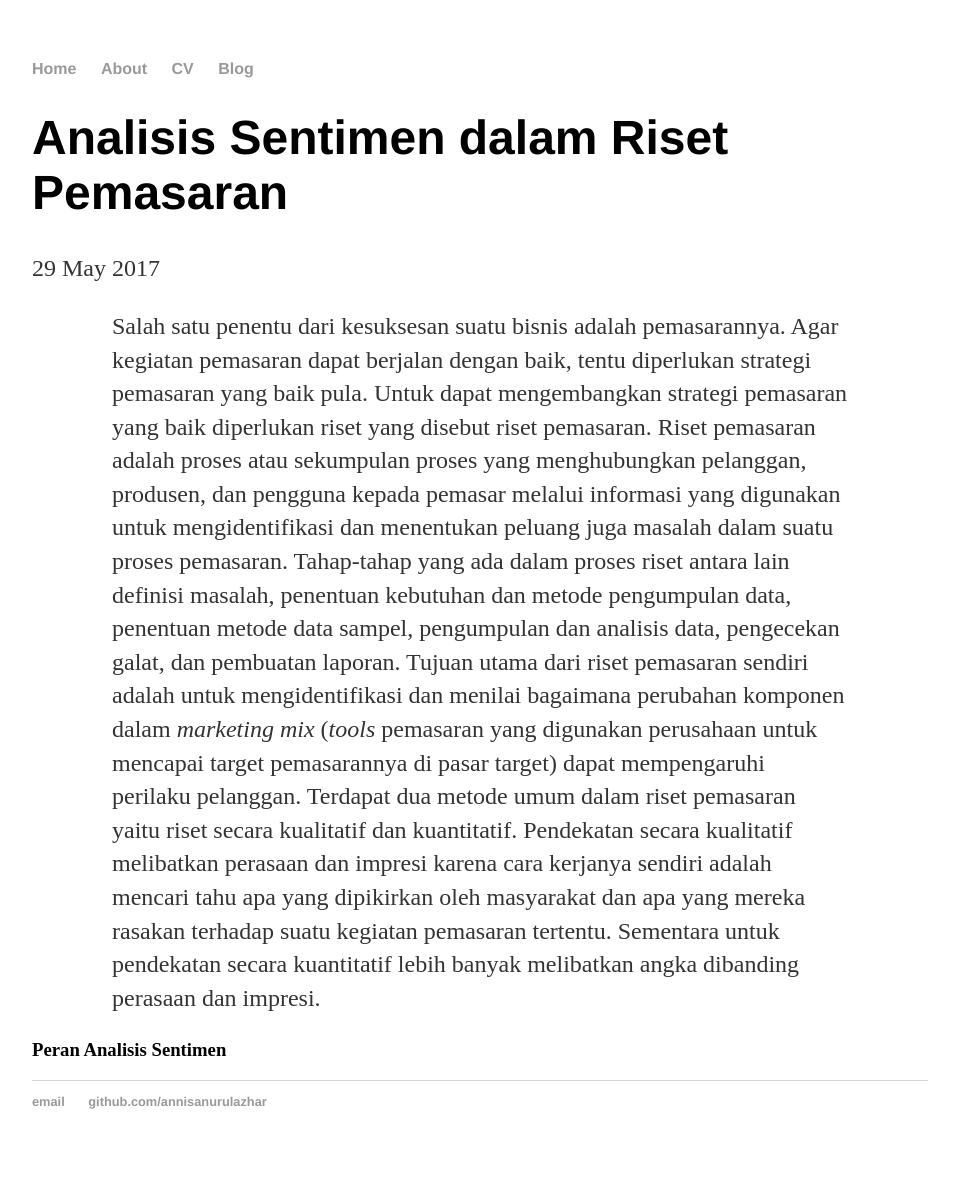
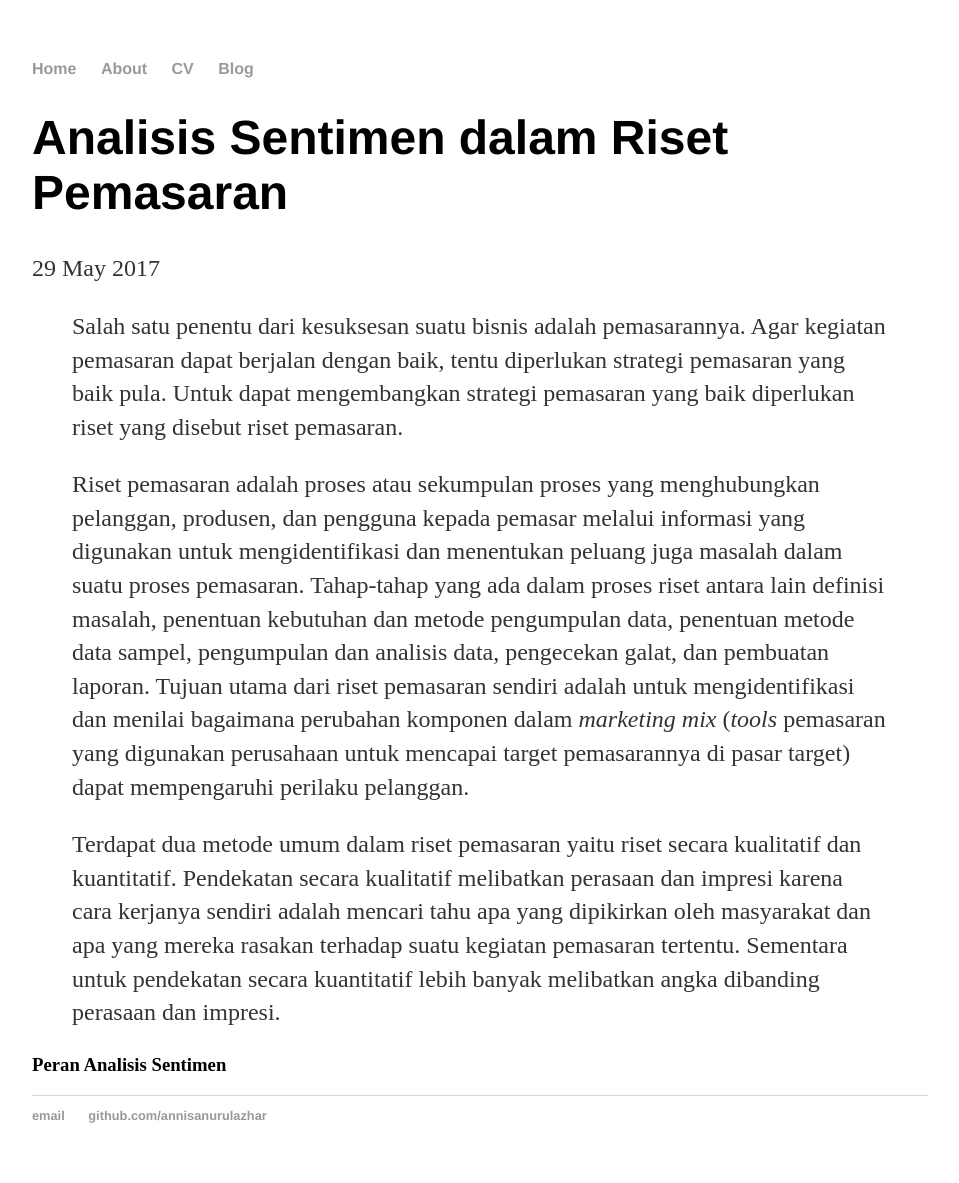
Before and after one commit to annisanurulazhar/annisanurulazhar.github.io, a Jekyll site: the page built from _posts/2017-05-29-analisis-sentimen-dalam-riset-pemasaran.md, in a window 1280 px wide. Shown: the whole page, without its empty margins (160-1119 px from the left). Built offline with Jekyll 4.4.1, drawn with Linux system fonts in a browser that asks for light colours.

```diff
--- a/_posts/2017-05-29-analisis-sentimen-dalam-riset-pemasaran.md
+++ b/_posts/2017-05-29-analisis-sentimen-dalam-riset-pemasaran.md
@@ -5,8 +5,10 @@ date: 2017-05-29
 ---
 
 
->> Salah satu penentu dari kesuksesan suatu bisnis adalah pemasarannya. Agar kegiatan pemasaran dapat berjalan dengan baik, tentu diperlukan strategi pemasaran yang baik pula. Untuk dapat mengembangkan strategi pemasaran yang baik diperlukan riset yang disebut riset pemasaran.
->> Riset pemasaran adalah proses atau sekumpulan proses yang menghubungkan pelanggan, produsen, dan pengguna kepada pemasar melalui informasi yang digunakan untuk mengidentifikasi dan menentukan peluang juga masalah dalam suatu proses pemasaran. Tahap-tahap yang ada dalam proses riset antara lain definisi masalah, penentuan kebutuhan dan metode pengumpulan data, penentuan metode data sampel, pengumpulan dan analisis data, pengecekan galat, dan pembuatan laporan. Tujuan utama dari riset pemasaran sendiri adalah untuk mengidentifikasi dan menilai bagaimana perubahan komponen dalam *marketing mix* (*tools* pemasaran yang digunakan perusahaan untuk mencapai target pemasarannya di pasar target) dapat mempengaruhi perilaku pelanggan.
->> Terdapat dua metode umum dalam riset pemasaran yaitu riset secara kualitatif dan kuantitatif. Pendekatan secara kualitatif melibatkan perasaan dan impresi karena cara kerjanya sendiri adalah mencari tahu apa yang dipikirkan oleh masyarakat dan apa yang mereka rasakan terhadap suatu kegiatan pemasaran tertentu. Sementara untuk pendekatan secara kuantitatif lebih banyak melibatkan angka dibanding perasaan dan impresi.
+> Salah satu penentu dari kesuksesan suatu bisnis adalah pemasarannya. Agar kegiatan pemasaran dapat berjalan dengan baik, tentu diperlukan strategi pemasaran yang baik pula. Untuk dapat mengembangkan strategi pemasaran yang baik diperlukan riset yang disebut riset pemasaran.
+>
+> Riset pemasaran adalah proses atau sekumpulan proses yang menghubungkan pelanggan, produsen, dan pengguna kepada pemasar melalui informasi yang digunakan untuk mengidentifikasi dan menentukan peluang juga masalah dalam suatu proses pemasaran. Tahap-tahap yang ada dalam proses riset antara lain definisi masalah, penentuan kebutuhan dan metode pengumpulan data, penentuan metode data sampel, pengumpulan dan analisis data, pengecekan galat, dan pembuatan laporan. Tujuan utama dari riset pemasaran sendiri adalah untuk mengidentifikasi dan menilai bagaimana perubahan komponen dalam *marketing mix* (*tools* pemasaran yang digunakan perusahaan untuk mencapai target pemasarannya di pasar target) dapat mempengaruhi perilaku pelanggan.
+>
+> Terdapat dua metode umum dalam riset pemasaran yaitu riset secara kualitatif dan kuantitatif. Pendekatan secara kualitatif melibatkan perasaan dan impresi karena cara kerjanya sendiri adalah mencari tahu apa yang dipikirkan oleh masyarakat dan apa yang mereka rasakan terhadap suatu kegiatan pemasaran tertentu. Sementara untuk pendekatan secara kuantitatif lebih banyak melibatkan angka dibanding perasaan dan impresi.
 
 ### Peran Analisis Sentimen
```
